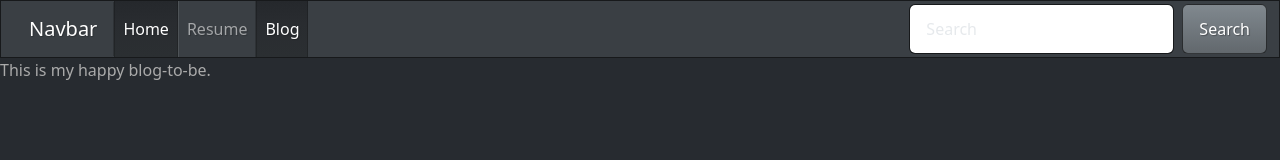
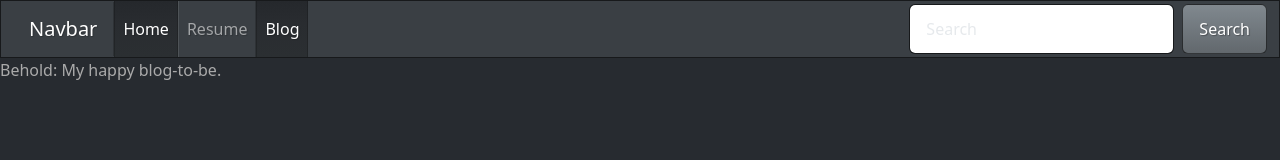
Before and after one commit to jotasprout/blog-react, a React (Create React App) app in the folder blog-react/: page /blog in a window 1280 px wide. Shown: the top 160 px of the page. Built offline with nearby package versions, Linux system fonts and the light colour scheme.

Commit message:
testing why this does and does not work

```diff
--- a/blog-react/src/comps/Blog.js
+++ b/blog-react/src/comps/Blog.js
@@ -1,7 +1,7 @@
 export default function Blog(){
     return (
         <div>
-            <p>This is my happy blog-to-be.</p>
+            <p>Behold: My happy blog-to-be.</p>
         </div>
 
     );
--- a/blog-react/src/comps/Resume.js
+++ b/blog-react/src/comps/Resume.js
@@ -1,7 +1,7 @@
 export default function Resume(){
     return (
         <div>
-            This is my super impressive resume.
+            Behold: My super impressive resume!
         </div>
     )
 }
```
